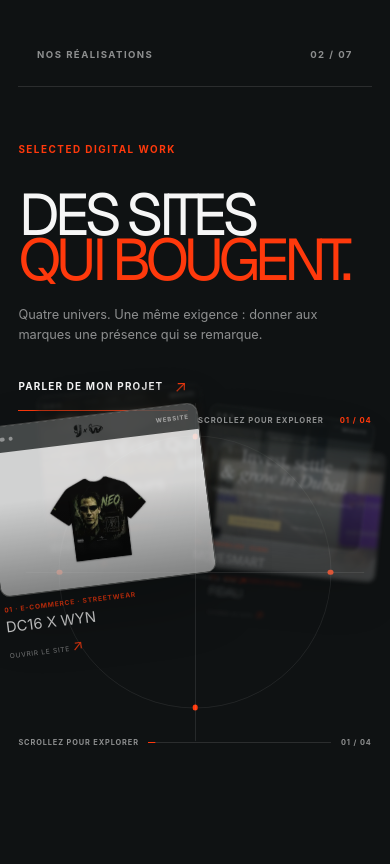
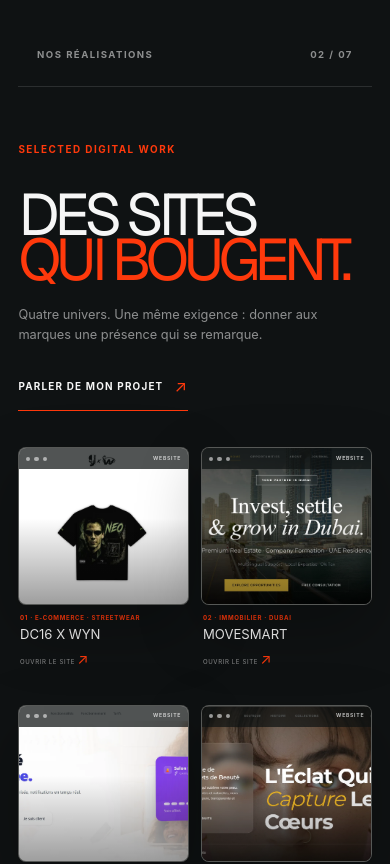
Before and after one commit to Maleklabbaci/WEBSITE-iVISION, a React (Vite) app: page / in a window 390 px wide. Shown: the part 2680-3544 px from the top of the page. Built offline with nearby package versions, Linux system fonts and the light colour scheme.

Commit message:
replace scroll scene with fixed portfolio grid

```diff
--- a/components/PortfolioGallery.tsx
+++ b/components/PortfolioGallery.tsx
@@ -11,76 +11,38 @@ const projects: Project[] = [
 ];
 
 const copy = {
-  fr: { label: 'NOS RÉALISATIONS', kicker: 'SELECTED DIGITAL WORK', title: ['DES SITES', 'QUI BOUGENT.'], body: 'Quatre univers. Une même exigence : donner aux marques une présence qui se remarque.', view: 'Ouvrir le site', quote: 'Parler de mon projet', scroll: 'SCROLLEZ POUR EXPLORER' },
-  en: { label: 'OUR WORK', kicker: 'SELECTED DIGITAL WORK', title: ['WEBSITES', 'THAT MOVE.'], body: 'Four worlds. One standard: giving brands a presence people remember.', view: 'Open website', quote: 'Talk about my project', scroll: 'SCROLL TO EXPLORE' },
-  ar: { label: 'أعمالنا', kicker: 'SELECTED DIGITAL WORK', title: ['مواقع', 'تتحرك.'], body: 'أربعة عوالم. هدف واحد: منح العلامات حضوراً لا يُنسى.', view: 'فتح الموقع', quote: 'تحدث عن مشروعي', scroll: 'مرر للاستكشاف' },
+  fr: { label: 'NOS RÉALISATIONS', kicker: 'SELECTED DIGITAL WORK', title: ['DES SITES', 'QUI BOUGENT.'], body: 'Quatre univers. Une même exigence : donner aux marques une présence qui se remarque.', view: 'Ouvrir le site', quote: 'Parler de mon projet', scroll: 'NOS SITES' },
+  en: { label: 'OUR WORK', kicker: 'SELECTED DIGITAL WORK', title: ['WEBSITES', 'THAT MOVE.'], body: 'Four worlds. One standard: giving brands a presence people remember.', view: 'Open website', quote: 'Talk about my project', scroll: 'OUR SITES' },
+  ar: { label: 'أعمالنا', kicker: 'SELECTED DIGITAL WORK', title: ['مواقع', 'تتحرك.'], body: 'أربعة عوالم. هدف واحد: منح العلامات حضوراً لا يُنسى.', view: 'فتح الموقع', quote: 'تحدث عن مشروعي', scroll: 'مواقعنا' },
 };
 
 interface PortfolioGalleryProps { language: Language; onQuoteClick: () => void }
-const clamp = (value: number, min: number, max: number) => Math.min(max, Math.max(min, value));
 
 const PortfolioGallery: React.FC<PortfolioGalleryProps> = ({ language, onQuoteClick }) => {
   const t = copy[language];
   const ref = useRef<HTMLElement>(null);
-  const lastActive = useRef(0);
   const [visible, setVisible] = useState(false);
-  const [progress, setProgress] = useState(0);
 
   useEffect(() => {
     projects.forEach(({ media }) => { const image = new Image(); image.decoding = 'async'; image.src = media; });
     trackEvent('view_portfolio', { projects: projects.map((project) => project.name).join(', ') });
     const observer = new IntersectionObserver(([entry]) => { if (entry.isIntersecting) setVisible(true); }, { threshold: .08 });
     if (ref.current) observer.observe(ref.current);
-    let frame = 0;
-    const update = () => {
-      if (ref.current) {
-        const rect = ref.current.getBoundingClientRect();
-        const distance = Math.max(1, ref.current.offsetHeight - window.innerHeight);
-        const next = clamp(-rect.top / distance, 0, .9999);
-        setProgress((current) => Math.abs(current - next) > .004 ? next : current);
-        const active = Math.min(projects.length - 1, Math.floor(next * projects.length));
-        if (active !== lastActive.current) {
-          lastActive.current = active;
-          trackEvent('view_project', { project: projects[active].name });
-        }
-      }
-      frame = window.requestAnimationFrame(update);
-    };
-    frame = window.requestAnimationFrame(update);
-    return () => { observer.disconnect(); window.cancelAnimationFrame(frame); };
+    return () => observer.disconnect();
   }, []);
-
-  const activeIndex = Math.min(projects.length - 1, Math.floor(progress * projects.length));
-  const phase = progress * projects.length;
-  const positions = [
-    { x: -26, y: 2, r: -7 },
-    { x: 22, y: -6, r: 6 },
-    { x: 26, y: 6, r: 4 },
-    { x: -20, y: -10, r: -5 },
-  ];
 
   return (
     <section ref={ref} id="etudes-de-cas" className={`iv-work-scene ${visible ? 'is-visible' : ''}`}>
       <div className="iv-work-scene-sticky">
         <div className="iv-section-topline"><span>{t.label}</span><span>02 / 07</span></div>
         <div className="iv-work-scene-heading"><div><span className="iv-label">{t.kicker}</span><h2><span>{t.title[0]}</span><span>{t.title[1]}</span></h2></div><div className="iv-work-scene-intro"><p>{t.body}</p><button type="button" className="iv-work-simple-cta" onClick={onQuoteClick}><span>{t.quote}</span><b aria-hidden="true">↗</b></button></div></div>
-        <div className="iv-work-canvas" aria-label={t.scroll}>
-          <div className="iv-work-canvas-crosshair" aria-hidden="true"><i /><i /><i /><i /></div>
-          <div className="iv-work-canvas-label" aria-hidden="true"><span>{t.scroll}</span><b>{String(activeIndex + 1).padStart(2, '0')} / 04</b></div>
-          {projects.map((project, index) => {
-            const position = positions[index];
-            const distance = index - phase + .5;
-            const distanceAbs = Math.abs(distance);
-            const opacity = clamp(1.12 - distanceAbs * .62, .3, 1);
-            const scale = index === activeIndex ? 1 : clamp(.8 + (1 - distanceAbs) * .08, .76, .9);
-            const blur = index === activeIndex ? 0 : clamp(distanceAbs * 1.5, 0, 2.5);
-            return <a key={project.id} href={project.website} target="_blank" rel="noopener noreferrer" aria-label={`${project.name} — ${t.view}`} className={`iv-work-float-card ${index === activeIndex ? 'is-active' : ''}`} style={{ '--card-x': `${position.x + Math.sin(phase * .9 + index) * 3}%`, '--card-y': `${position.y + Math.cos(phase * .7 + index) * 2}%`, '--card-rotate': `${position.r + Math.sin(phase + index) * 1.5}deg`, '--card-opacity': opacity, '--card-scale': scale, '--card-blur': `${blur}px`, zIndex: index === activeIndex ? 5 : 4 - index } as React.CSSProperties}>
-              <div className="iv-work-float-media"><div className="iv-work-float-bar"><span /><span /><span /><small>WEBSITE</small></div><img src={project.media} alt={`${project.name} — aperçu du site`} loading={index === 0 ? 'eager' : 'lazy'} decoding="async" /></div>
-              <div className="iv-work-float-meta"><span>0{project.id} · {project.sector}</span><strong>{project.name}</strong><small>{t.view} <b aria-hidden="true">↗</b></small></div>
-            </a>;
-          })}
+        <div className="iv-work-fixed-grid" aria-label={t.scroll}>
+          {projects.map((project) => <a key={project.id} href={project.website} target="_blank" rel="noopener noreferrer" aria-label={`${project.name} — ${t.view}`} className="iv-work-fixed-card" onClick={() => trackEvent('view_project', { project: project.name })}>
+            <div className="iv-work-float-media"><div className="iv-work-float-bar"><span /><span /><span /><small>WEBSITE</small></div><img src={project.media} alt={`${project.name} — aperçu du site`} loading={project.id === 1 ? 'eager' : 'lazy'} decoding="async" /></div>
+            <div className="iv-work-float-meta"><span>0{project.id} · {project.sector}</span><strong>{project.name}</strong><small>{t.view} <b aria-hidden="true">↗</b></small></div>
+          </a>)}
         </div>
-        <div className="iv-work-scene-footer"><span>{t.scroll}</span><div className="iv-work-scene-progress"><i style={{ transform: `scaleX(${Math.max(progress, .04)})` }} /></div><span>{String(activeIndex + 1).padStart(2, '0')} / 04</span></div>
+        <div className="iv-work-scene-footer"><span>{t.scroll}</span><div className="iv-work-scene-progress"><i /></div><span>04 / 04</span></div>
       </div>
     </section>
   );
--- a/index.html
+++ b/index.html
@@ -139,33 +139,23 @@
       .iv-work-dots i { width: 1.5rem; height: 2px; background: var(--iv-line); transition: all 0.3s ease; }
       .iv-work-dots i.is-active { width: 3rem; background: var(--iv-magenta); }
 
-      /* ===== SCROLLING FLOATING CASE STUDIES ===== */
-      .iv-work-scene { position: relative; height: 430vh; background: var(--iv-black); }
-      .iv-work-scene-sticky { position: sticky; top: 0; height: 100svh; box-sizing: border-box; display: grid; grid-template-rows: auto auto minmax(0, 1fr) auto; overflow: hidden; padding: 7.5rem 4.8vw 2rem; }
-      .iv-work-scene-heading { display: grid; grid-template-columns: 1.05fr .95fr; align-items: end; gap: 6vw; margin: 4rem 0 1rem; }
+      /* ===== FIXED CASE STUDIES GRID ===== */
+      .iv-work-scene { position: relative; background: var(--iv-black); }
+      .iv-work-scene-sticky { box-sizing: border-box; padding: 7.5rem 4.8vw 4.5rem; }
+      .iv-work-scene-heading { display: grid; grid-template-columns: 1.05fr .95fr; align-items: end; gap: 6vw; margin: 4rem 0 2.5rem; }
       .iv-work-scene-heading h2 { margin: 1rem 0 0; font-size: clamp(3rem, 7vw, 8rem); line-height: .76; letter-spacing: -.09em; font-weight: 400; text-transform: uppercase; }
       .iv-work-scene-heading h2 span { display: block; }
       .iv-work-scene-heading h2 span:last-child { color: var(--iv-orange); }
       .iv-work-scene-intro { max-width: 22rem; padding-bottom: .3rem; }
       .iv-work-scene-intro p { margin: 0 0 1.7rem; color: var(--iv-muted); font-size: .88rem; line-height: 1.55; }
-      .iv-work-canvas { position: relative; min-height: 0; margin-top: -.5rem; overflow: visible; }
-      .iv-work-canvas-crosshair { position: absolute; top: 50%; left: 50%; width: min(38vw, 31rem); aspect-ratio: 1; border: 1px solid rgba(246,246,246,.08); border-radius: 50%; transform: translate(-50%, -50%); pointer-events: none; }
-      .iv-work-canvas-crosshair::before, .iv-work-canvas-crosshair::after { position: absolute; top: 50%; left: 50%; background: rgba(246,246,246,.1); content: ''; transform: translate(-50%, -50%); }
-      .iv-work-canvas-crosshair::before { width: 125%; height: 1px; }
-      .iv-work-canvas-crosshair::after { width: 1px; height: 125%; }
-      .iv-work-canvas-crosshair i { position: absolute; width: .35rem; height: .35rem; border-radius: 50%; background: var(--iv-orange); }
-      .iv-work-canvas-crosshair i:nth-child(1) { top: -.18rem; left: 50%; transform: translateX(-50%); }
-      .iv-work-canvas-crosshair i:nth-child(2) { top: 50%; right: -.18rem; transform: translateY(-50%); }
-      .iv-work-canvas-crosshair i:nth-child(3) { bottom: -.18rem; left: 50%; transform: translateX(-50%); }
-      .iv-work-canvas-crosshair i:nth-child(4) { top: 50%; left: -.18rem; transform: translateY(-50%); }
-      .iv-work-canvas-label { position: absolute; top: 1.3rem; right: 0; z-index: 6; display: flex; gap: 1rem; color: var(--iv-muted); font-size: .58rem; font-weight: 700; letter-spacing: .12em; text-transform: uppercase; }
-      .iv-work-canvas-label b { color: var(--iv-orange); font-weight: 700; }
-      .iv-work-float-card { position: absolute; top: calc(34% + var(--card-y)); left: calc(50% + var(--card-x)); width: clamp(13rem, 20vw, 22rem); color: var(--iv-white); opacity: var(--card-opacity); filter: blur(var(--card-blur)); text-decoration: none; transform: translate(-50%, -50%) rotate(var(--card-rotate)) scale(var(--card-scale)); transform-origin: center; transition: opacity .45s ease, filter .45s ease, transform .65s cubic-bezier(.23,1,.32,1); }
-      .iv-work-float-card.is-active { filter: none; }
+      .iv-work-fixed-grid { display: grid; grid-template-columns: repeat(2, minmax(0, 1fr)); gap: 3.2rem 2.5rem; align-items: start; max-width: 76rem; margin: 0 auto; }
+      .iv-work-fixed-card { display: block; min-width: 0; color: var(--iv-white); text-decoration: none; }
+      .iv-work-fixed-card:nth-child(2) { margin-top: 3.5rem; }
+      .iv-work-fixed-card:nth-child(3) { margin-top: -1rem; }
+      .iv-work-fixed-card:nth-child(4) { margin-top: 2.5rem; }
       .iv-work-float-media { position: relative; overflow: hidden; aspect-ratio: 1.28 / 1; border: 1px solid rgba(246,246,246,.28); border-radius: .65rem; background: #181a18; box-shadow: 0 1.5rem 4rem rgba(0,0,0,.28); }
       .iv-work-float-media::after { position: absolute; inset: 0; background: linear-gradient(180deg, transparent 45%, rgba(0,0,0,.38)); content: ''; pointer-events: none; }
-      .iv-work-float-media img { width: 100%; height: 100%; display: block; object-fit: cover; transition: transform .7s cubic-bezier(.23,1,.32,1); }
-      .iv-work-float-card:hover .iv-work-float-media img { transform: scale(1.06); }
+      .iv-work-float-media img { width: 100%; height: 100%; display: block; object-fit: cover; }
       .iv-work-float-bar { position: absolute; top: 0; right: 0; left: 0; z-index: 1; display: flex; align-items: center; gap: .25rem; height: 1.6rem; padding: 0 .55rem; background: rgba(15,18,19,.72); }
       .iv-work-float-bar span { width: .28rem; height: .28rem; border-radius: 50%; background: rgba(246,246,246,.58); }
       .iv-work-float-bar small { margin-left: auto; color: rgba(246,246,246,.72); font-size: .38rem; font-weight: 700; letter-spacing: .14em; }
@@ -174,9 +164,9 @@
       .iv-work-float-meta strong { display: block; margin: .35rem 0 .3rem; font-size: clamp(.9rem, 1.4vw, 1.35rem); font-weight: 400; line-height: 1; text-transform: uppercase; }
       .iv-work-float-meta small { color: var(--iv-muted); font-size: .5rem; letter-spacing: .1em; text-transform: uppercase; }
       .iv-work-float-meta small b { color: var(--iv-orange); font-size: .9rem; font-weight: 400; }
-      .iv-work-scene-footer { display: grid; grid-template-columns: auto 1fr auto; align-items: center; gap: 1rem; color: var(--iv-muted); font-size: .56rem; font-weight: 700; letter-spacing: .12em; text-transform: uppercase; }
+      .iv-work-scene-footer { display: grid; grid-template-columns: auto 1fr auto; align-items: center; gap: 1rem; max-width: 76rem; margin: 3.5rem auto 0; color: var(--iv-muted); font-size: .56rem; font-weight: 700; letter-spacing: .12em; text-transform: uppercase; }
       .iv-work-scene-progress { height: 1px; background: var(--iv-line); }
-      .iv-work-scene-progress i { display: block; width: 100%; height: 100%; background: var(--iv-orange); transform-origin: left; }
+      .iv-work-scene-progress i { display: block; width: 100%; height: 100%; background: var(--iv-orange); }
 
       /* ===== SIMPLE CASE STUDIES ===== */
       .iv-work-simple { border-top: 1px solid var(--iv-line); padding: 7rem 4.8vw 8rem; }
@@ -329,19 +319,20 @@
         .iv-header-cta { margin-left: auto; padding: .65rem .8rem; font-size: .52rem; }
         .iv-menu-button { display: block; flex: 0 0 auto; }
         .iv-about-grid, .iv-smm-grid, .iv-proof-grid, .iv-faq-grid { grid-template-columns: 1fr; gap: 4rem; }
-        .iv-work-scene { height: 360vh; }
-        .iv-work-scene-sticky { padding: 6rem 1.15rem 1.5rem; }
-        .iv-work-scene-heading { grid-template-columns: 1fr; gap: 1.5rem; margin: 3rem 0 0; }
+        .iv-work-scene-sticky { padding: 6rem 1.15rem 3.5rem; }
+        .iv-work-scene-heading { grid-template-columns: 1fr; gap: 1.5rem; margin: 3rem 0 2rem; }
         .iv-work-scene-heading h2 { font-size: clamp(3.3rem, 15vw, 6rem); }
         .iv-work-scene-intro { max-width: 19rem; }
         .iv-work-scene-intro p { font-size: .8rem; }
-        .iv-work-canvas-label { top: .5rem; font-size: .48rem; }
-        .iv-work-canvas-crosshair { width: min(70vw, 20rem); }
-        .iv-work-float-card { width: clamp(10.5rem, 56vw, 15rem); }
+        .iv-work-fixed-grid { grid-template-columns: repeat(2, minmax(0, 1fr)); gap: 2.2rem .8rem; }
+        .iv-work-fixed-card:nth-child(2), .iv-work-fixed-card:nth-child(3), .iv-work-fixed-card:nth-child(4) { margin-top: 0; }
+        .iv-work-float-media { aspect-ratio: 1.08 / 1; border-radius: .5rem; }
+        .iv-work-float-bar { height: 1.3rem; padding: 0 .4rem; }
+        .iv-work-float-bar small { font-size: .32rem; }
         .iv-work-float-meta { padding-top: .5rem; }
-        .iv-work-float-meta strong { font-size: .92rem; }
-        .iv-work-float-meta > span, .iv-work-float-meta small { font-size: .42rem; }
-        .iv-work-scene-footer { gap: .6rem; font-size: .46rem; }
+        .iv-work-float-meta strong { font-size: .82rem; }
+        .iv-work-float-meta > span, .iv-work-float-meta small { font-size: .38rem; }
+        .iv-work-scene-footer { gap: .6rem; margin-top: 2.5rem; font-size: .46rem; }
         .iv-work-simple { padding: 6rem 1.15rem; }
         .iv-work-simple-heading { grid-template-columns: 1fr; gap: 2.5rem; margin: 3.5rem 0; }
         .iv-work-simple-heading h2 { font-size: clamp(3.4rem, 15vw, 7rem); }
```
